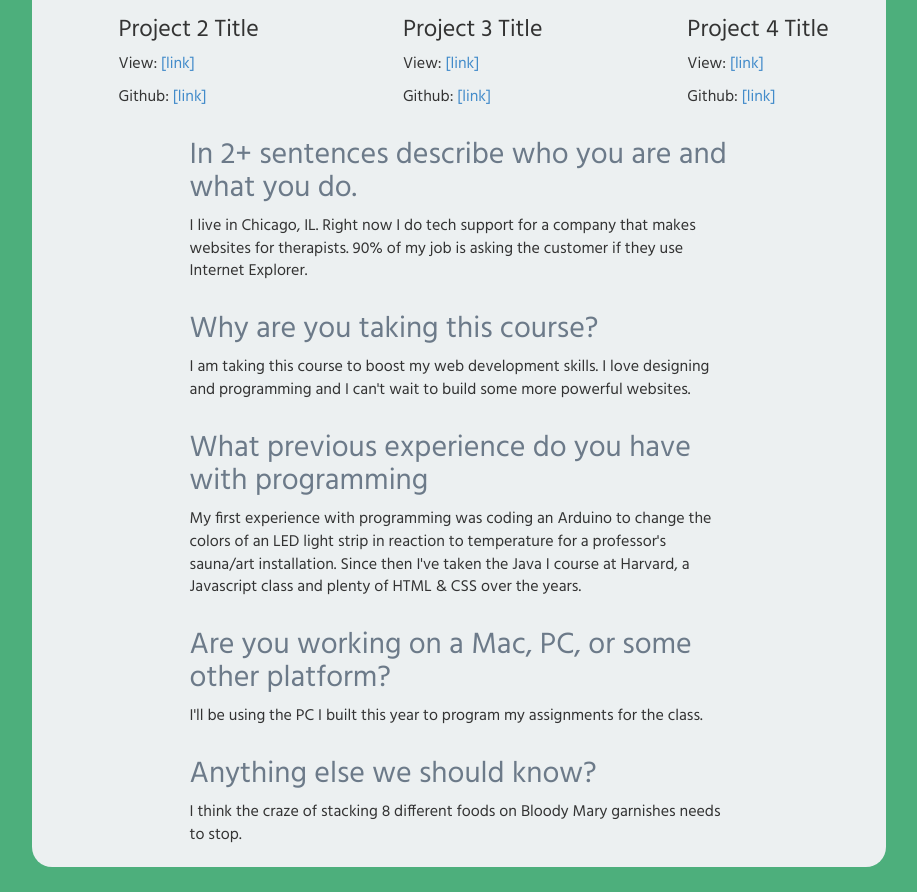
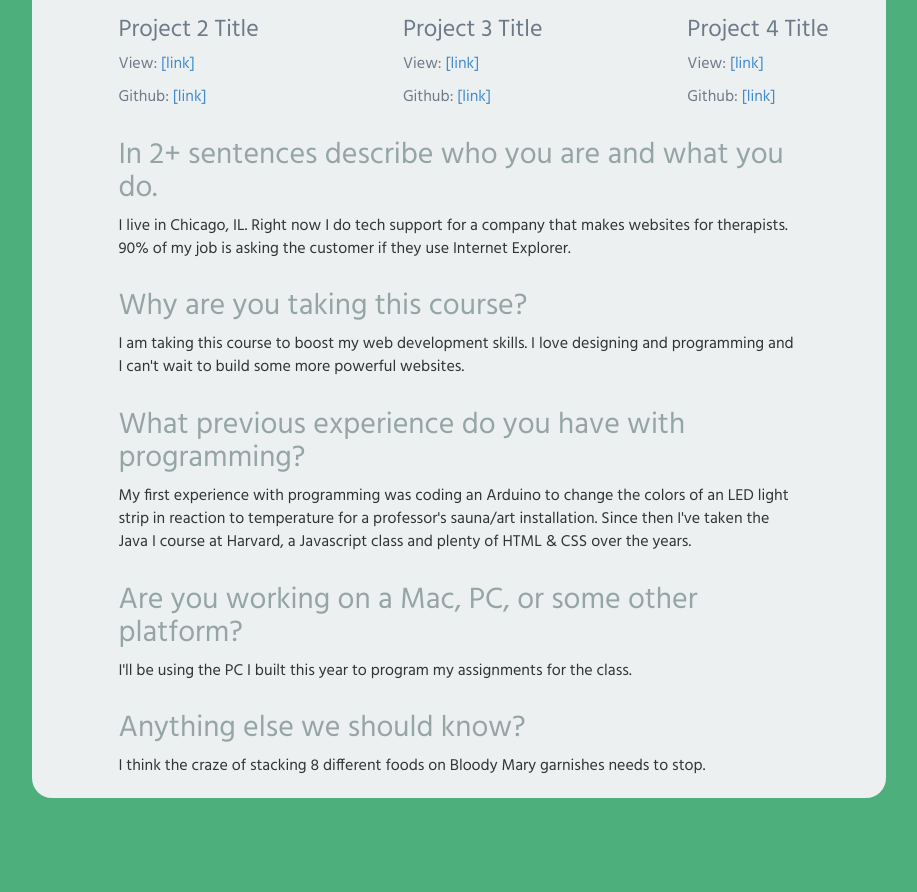
Before and after one commit to apradhn/p1, a plain HTML site: page index.html in a window 1280 px wide. Shown: the part 361-1253 px from the top of the page, without its empty margins (181-1098 px from the left). After the commit the page ends 1184 px from the top, so only its background shows below. Drawn offline with Linux system fonts and the light colour scheme.

Commit message:
Added readme file, update index.html for validation, fixed typo on questionnaire, resized project columns, changed header colors

```diff
--- a/css/style.css
+++ b/css/style.css
@@ -18,7 +18,7 @@ body {
 }
 
 h2 {
-	color: #6C7A89;
+	color: #95A5A6;
 }
 
 .title, .subtitle {
@@ -28,3 +28,7 @@ h2 {
 p {
 	font-size: 16px;
 }
+
+.project, .subtitle {
+	color: #6C7A89;
+}
--- a/index.html
+++ b/index.html
@@ -23,53 +23,53 @@
 		</div>
 		<div class="row">
 			<div class="col-md-12">
-				<img src="images/abhijit.png" height="200" class="portrait">
+				<img src="images/abhijit.png" alt="Abhijit" height="200" class="portrait">
 			</div>
 		</div>
 		<div class="row">
-			<div class="col-md-3 col-md-offset-1 col-sm-3 col-sm-offset-1 col-xs-10 col-xs-offset-1">
+			<div class="project col-md-3 col-md-offset-1 col-sm-3 col-sm-offset-1 col-xs-4 col-xs-offset-4">
 				<h3>Project 2 Title</h3>
 				<p>View: <a href="#">[link]</a></p>
 				<p>Github: <a href="#">[link]</a></p>
 			</div>
 
-			<div class="col-md-3 col-md-offset-1 col-sm-3 col-sm-offset-1 col-xs-10 col-xs-offset-1">
+			<div class="project col-md-3 col-md-offset-1 col-sm-3 col-sm-offset-1 col-xs-4 col-xs-offset-4">
 				<h3>Project 3 Title</h3>
 				<p>View: <a href="#">[link]</a></p>
 				<p>Github: <a href="#">[link]</a></p>
 			</div>
-			<div class="col-md-3 col-md-offset-1 col-sm-3 col-sm-offset-1 col-xs-10 col-xs-offset-1">
+			<div class="project col-md-3 col-md-offset-1 col-sm-3 col-sm-offset-1 col-xs-4 col-xs-offset-4">
 				<h3>Project 4 Title</h3>
 				<p>View: <a href="#">[link]</a></p>
 				<p>Github: <a href="#">[link]</a></p>
 			</div>
 		</div>
 		<div class="row">
-			<div class="col-md-8 col-md-offset-2 col-sm-10 col-sm-offset-1 col-xs-10 col-xs-offset-1">
+			<div class="col-md-10 col-md-offset-1 col-sm-10 col-sm-offset-1 col-xs-10 col-xs-offset-1">
 				<h2>In 2+ sentences describe who you are and what you do.</h2>
 				<p>I live in Chicago, IL. Right now I do tech support for a company that makes websites for therapists. 90% of my job is asking the customer if they use Internet Explorer.</p>
 			</div>
 		</div>
 		<div class="row">
-			<div class="col-md-8 col-md-offset-2 col-sm-10 col-sm-offset-1 col-xs-10 col-xs-offset-1">
+			<div class="col-md-10 col-md-offset-1 col-sm-10 col-sm-offset-1 col-xs-10 col-xs-offset-1">
 				<h2>Why are you taking this course?</h2>
 				<p>I am taking this course to boost my web development skills. I love designing and programming and I can't wait to build some more powerful websites.</p>
 			</div>
 		</div>
 		<div class="row">
-			<div class="col-md-8 col-md-offset-2 col-sm-10 col-sm-offset-1 col-xs-10 col-xs-offset-1">
-				<h2>What previous experience do you have with programming</h2>
-				<p>My first experience with programming was coding an Arduino to change the colors of an LED light strip in reaction to temperature for a professor's sauna/art installation. Since then I've taken the Java I course at Harvard, a Javascript class and plenty of HTML &amp CSS over the years.</p>
+			<div class="-col-md-10 col-md-offset-1 col-sm-10 col-sm-offset-1 col-xs-10 col-xs-offset-1">
+				<h2>What previous experience do you have with programming?</h2>
+				<p>My first experience with programming was coding an Arduino to change the colors of an LED light strip in reaction to temperature for a professor's sauna/art installation. Since then I've taken the Java I course at Harvard, a Javascript class and plenty of HTML &amp; CSS over the years.</p>
 			</div>
 		</div>
 		<div class="row">
-			<div class="col-md-8 col-md-offset-2 col-sm-10 col-sm-offset-1 col-xs-10 col-xs-offset-1">
+			<div class="col-md-10 col-md-offset-1 col-sm-10 col-sm-offset-1 col-xs-10 col-xs-offset-1">
 				<h2>Are you working on a Mac, PC, or some other platform?</h2>
 				<p>I'll be using the PC I built this year to program my assignments for the class.</p>
 			</div>
 		</div>
 		<div class="row">
-			<div class="col-md-8 col-md-offset-2 col-sm-10 col-sm-offset-1 col-xs-10 col-xs-offset-1">
+			<div class="col-md-10 col-md-offset-1 col-sm-10 col-sm-offset-1 col-xs-10 col-xs-offset-1">
 				<h2>Anything else we should know?</h2>
 				<p>I think the craze of stacking 8 different foods on Bloody Mary garnishes needs to stop.</p>
 			</div>
```
Also changed, not shown: 1 other file.
